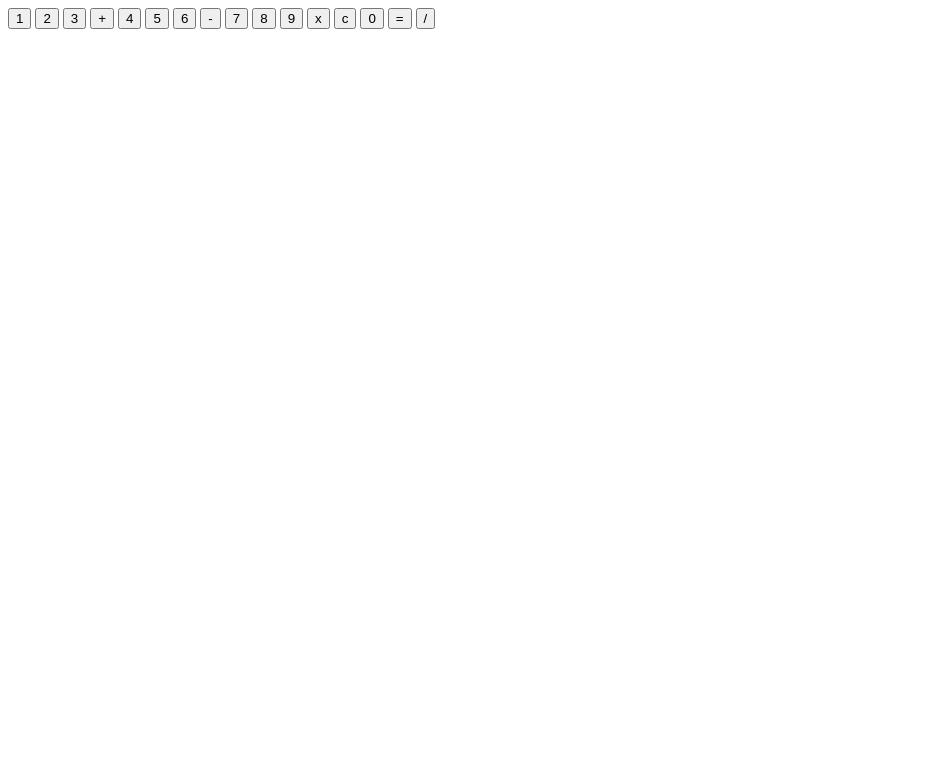
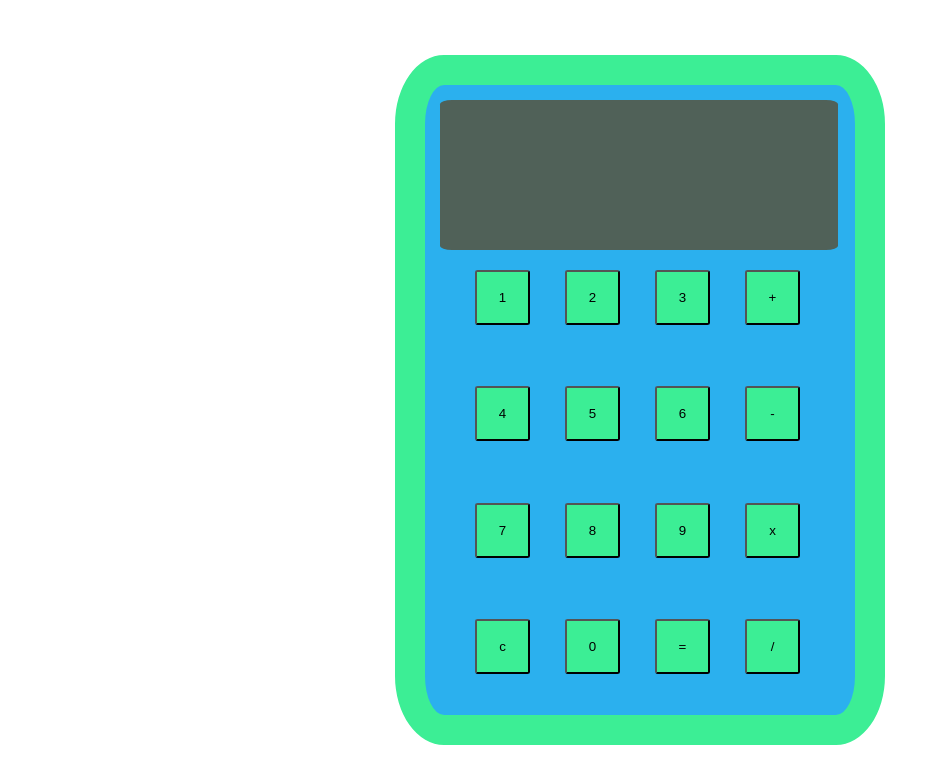
Before and after one commit to beckevan23/Calculator, a plain HTML site: page index.html in a window 1280 px wide. Shown: the whole page, without its empty margins (0-940 px from the left). Drawn offline with Linux system fonts and the light colour scheme.

Commit message:
Style added!

```diff
--- a/index.html
+++ b/index.html
@@ -11,6 +11,7 @@
 <body>
     <div class="calculator">
         <div class="display"></div>
+        <div class="buttonContainer">
         <button class="1">1</button>
         <button class="2">2</button>
         <button class="3">3</button>
@@ -27,6 +28,7 @@
         <button class="0">0</button>
         <button class="=">=</button>
         <button class="/">/</button>
+        </div>
     </div>
 </body>
 </html>
--- a/script.js
+++ b/script.js
@@ -7,22 +7,22 @@ function operate(operator, x, y) {
     switch(operator) {
         case "+":
             array[1] = add(x, y);
-            display.textContent = array[1];
+            display.textContent = array[1].toFixed(2);
             array[3] = undefined;
             break;
         case "-":
             array[1] = subtract(x, y);
-            display.textContent = array[1];
+            display.textContent = array[1].toFixed(2);
             array[3] = undefined;
             break;
         case "x":
             array[1] = multiply(x, y);
-            display.textContent = array[1];
+            display.textContent = array[1].toFixed(2);
             array[3] = undefined;
             break;
         case "/":
             array[1] = divide(x, y);
-            display.textContent = array[1];
+            display.textContent = array[1].toFixed(2);
             array[3] = undefined;
             break;
         default:
--- a/style.css
+++ b/style.css
@@ -0,0 +1,44 @@
+.calculator {
+    display: flex;
+    flex-wrap: wrap;
+    width: 400px;
+    height: 600px;
+    position: absolute;
+    left: 50%;
+    top: 50%;
+    transform: translate(-50%, -50%);
+    border: 30px solid #3cee95;
+    border-radius: 10%;
+    padding: 15px;
+    background-color: rgb(43, 176, 238);
+}
+
+.display {
+    width: 390px;
+    height: 150px;
+    text-align: center;
+    vertical-align: middle;
+    line-height: 150px;
+    font-size: large;
+    background-color: #506158;
+    border-radius: 3%;
+    padding-left: 8px;
+    color: aliceblue;
+}
+
+button {
+    width: 55px;
+    height: 55px;
+    border-radius: 5%;
+    background-color: #3cee95;
+}
+
+.buttonContainer {
+    display: flex;
+    flex-wrap: wrap;
+    width: 390px;
+    height: 430px;
+    gap: 35px;
+    padding-left: 35px;
+    padding-top: 20px;
+}
```
